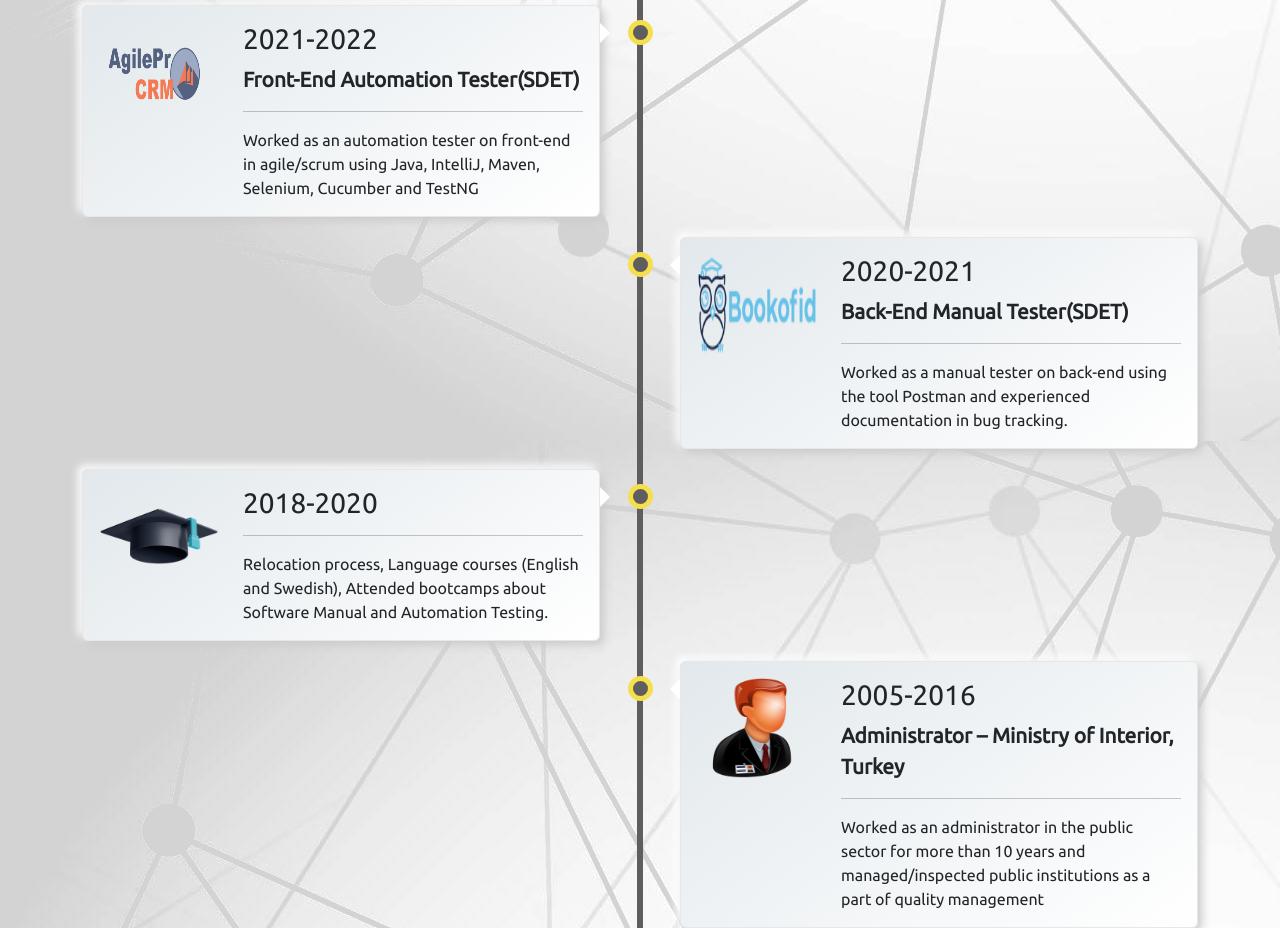
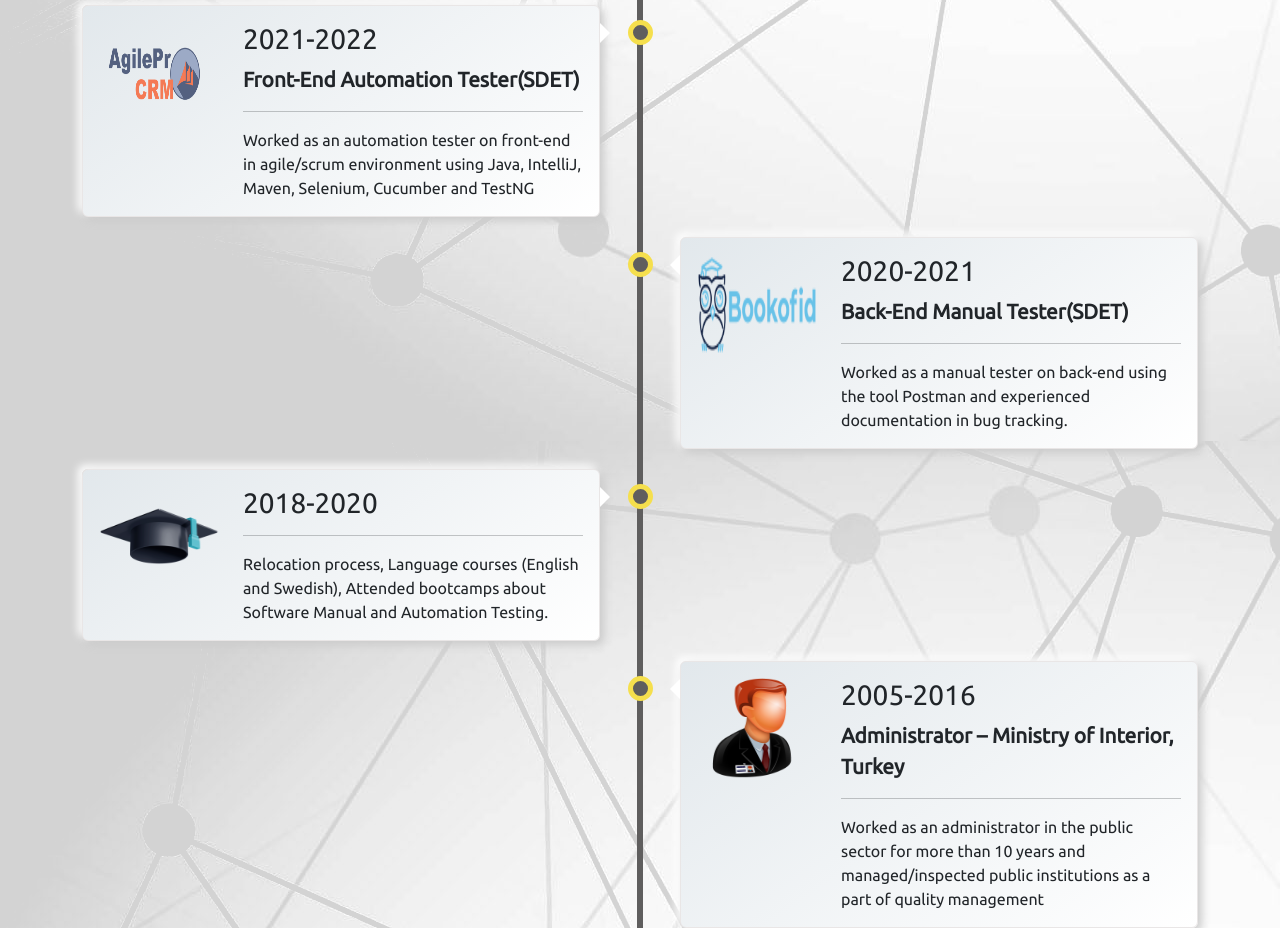
Before and after one commit to cetinarslan-it/portfolio, a React (Create React App) app: page / in a window 1280 px wide. Shown: the part 2500-3428 px from the top of the page. Built offline with nearby package versions, Linux system fonts and the light colour scheme.

Commit message:
refactored text

```diff
--- a/src/repositories/resumeList.js
+++ b/src/repositories/resumeList.js
@@ -17,7 +17,7 @@ export const resumeList = [
         src: require("../images/icons/agileprocrm-icon.png"),
         date: "2021-2022",
         title: "Front-End Automation Tester(SDET)",
-        exp: "Worked as an automation tester on front-end in agile/scrum using Java, IntelliJ, Maven, Selenium, Cucumber and TestNG",
+        exp: "Worked as an automation tester on front-end in agile/scrum environment using Java, IntelliJ, Maven, Selenium, Cucumber and TestNG",
         dir: "timeline left"
     },
     {
```
